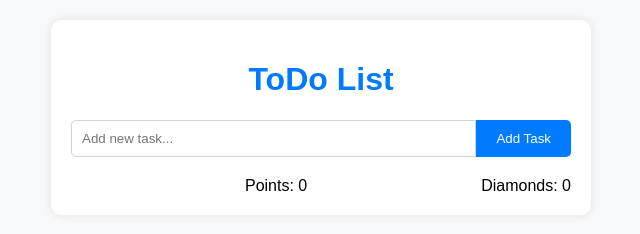
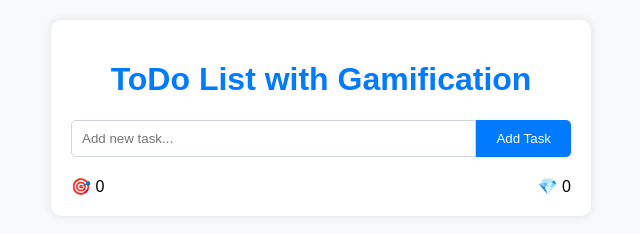
Before and after one commit to ShivgunGaming/todo-list-gamified, a plain HTML site: page index.html in a window 1280 px wide. Shown: the whole page, without its empty margins (319-959 px from the left). Drawn offline with Linux system fonts and the light colour scheme.

Commit message:
updated-html

```diff
--- a/index.html
+++ b/index.html
@@ -8,16 +8,15 @@
 </head>
 <body>
     <div class="container">
-        <h1>ToDo List</h1>
+        <h1>ToDo List with Gamification</h1>
         <div class="input-container">
             <input type="text" id="taskInput" placeholder="Add new task...">
             <button id="addTaskBtn">Add Task</button>
         </div>
         <ul id="taskList"></ul>
         <div id="feedback">
-            <p id="target"></p>
-            <p id="points">Points: 0</p>
-            <p id="diamonds">Diamonds: 0</p>
+            <p id="target">🎯 0</p>
+            <p id="gem">💎 0</p>
         </div>
     </div>
     <script src="script.js"></script>
```
